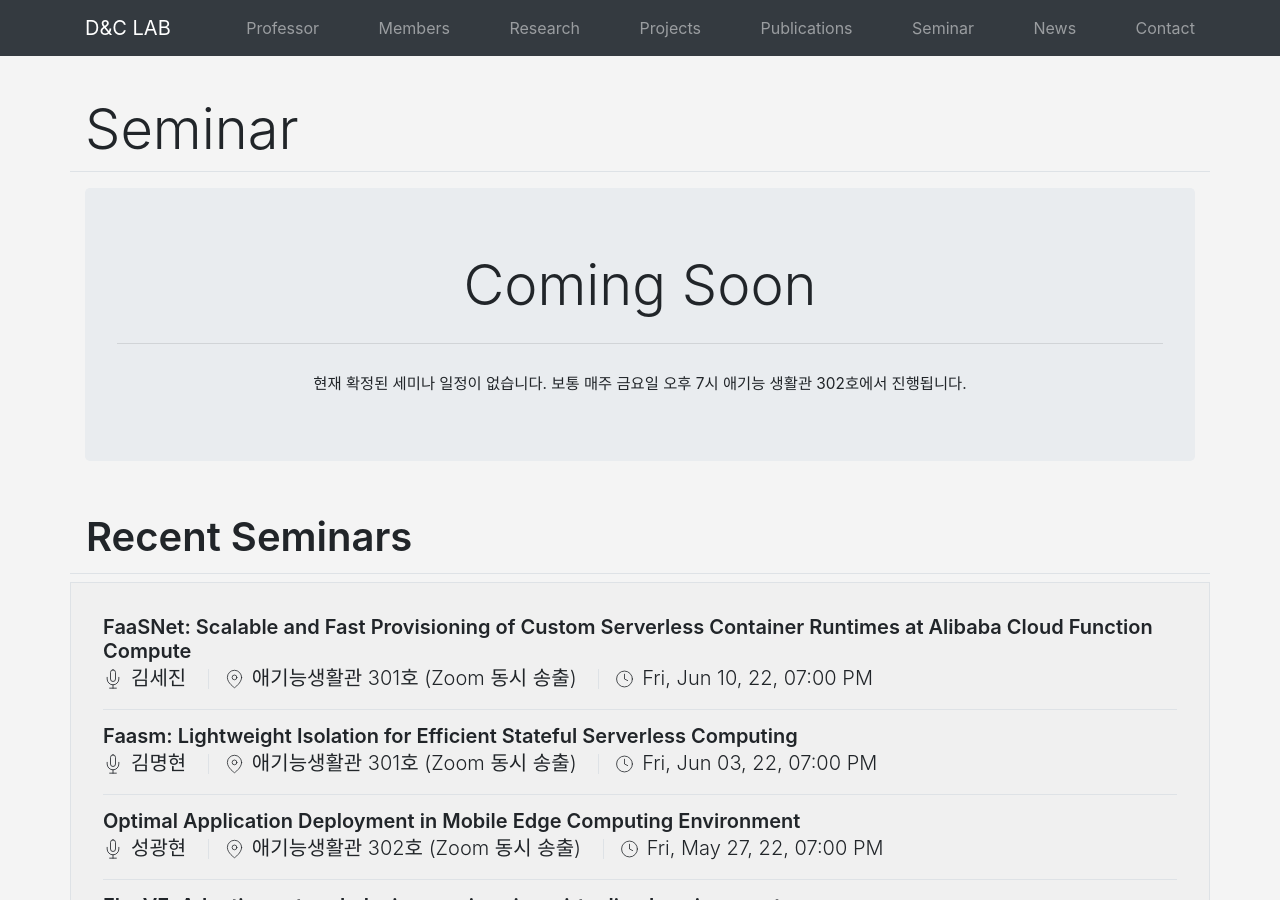
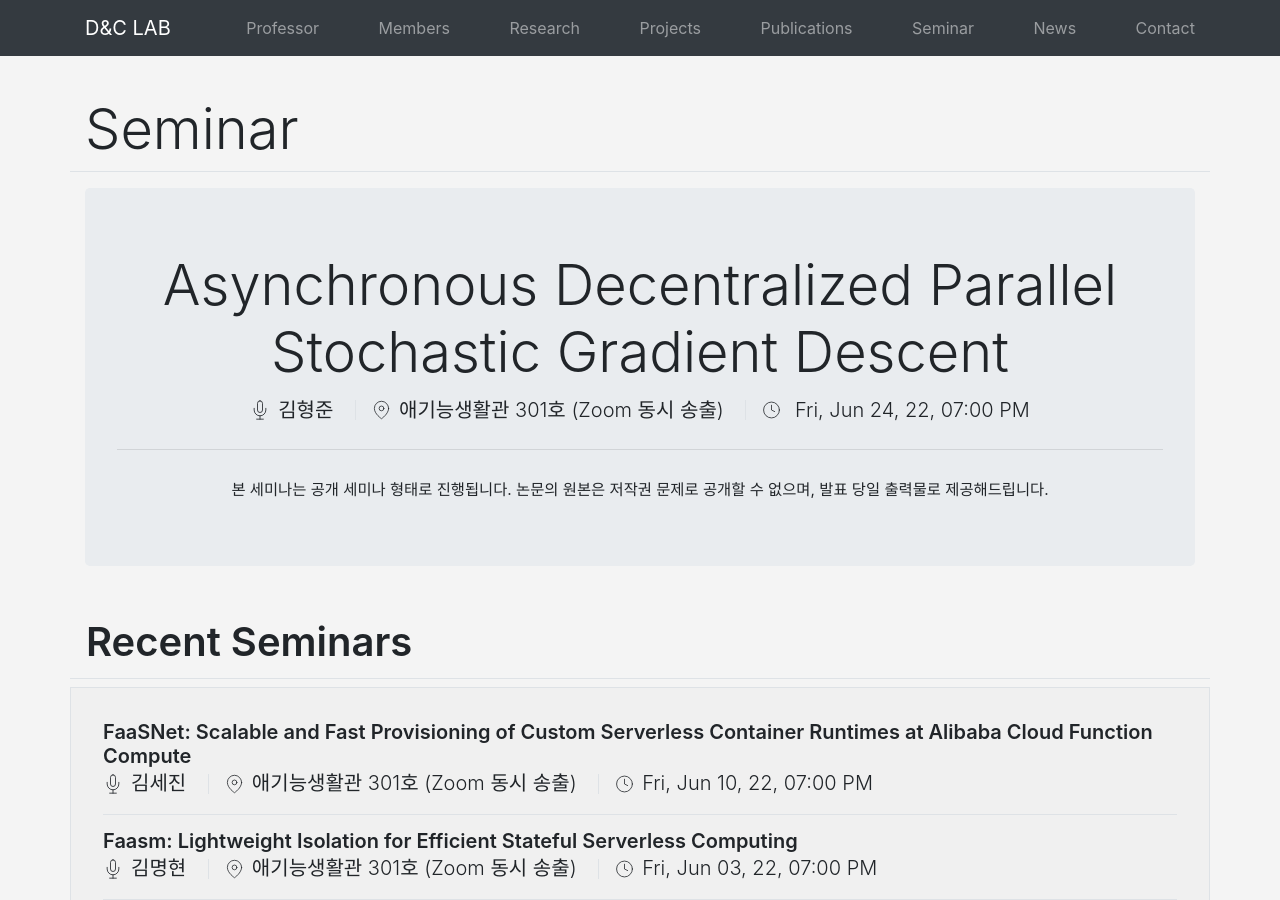
Before and after one commit to KU-Cloud/ku-cloud.github.io, a Jekyll site: the page built from seminar.html, in a window 1280 px wide and 900 px high. Built offline with Jekyll 4.4.1, drawn with Linux system fonts in a browser that asks for light colours.

Commit message:
Update: 2022-06-24 seminar

```diff
--- a/_data/seminars.yaml
+++ b/_data/seminars.yaml
@@ -843,3 +843,7 @@
   speacker: 김세진
   date: 2022-06-10T19:00:00.000+0900
   location: 애기능생활관 301호 (Zoom 동시 송출)
+- title: 'Asynchronous Decentralized Parallel Stochastic Gradient Descent'
+  speacker: 김형준
+  date: 2022-06-24T19:00:00.000+0900
+  location: 애기능생활관 301호 (Zoom 동시 송출)
```
